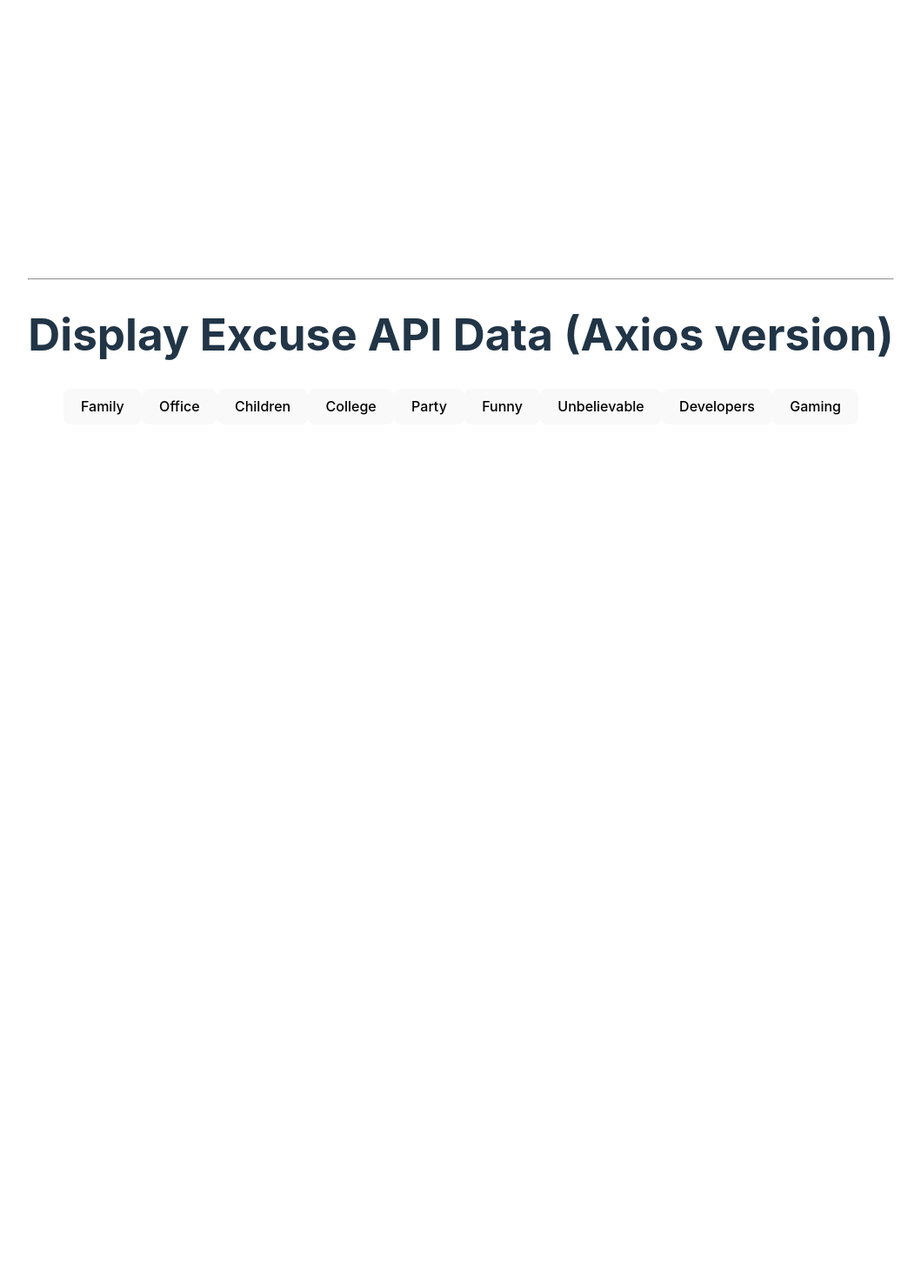
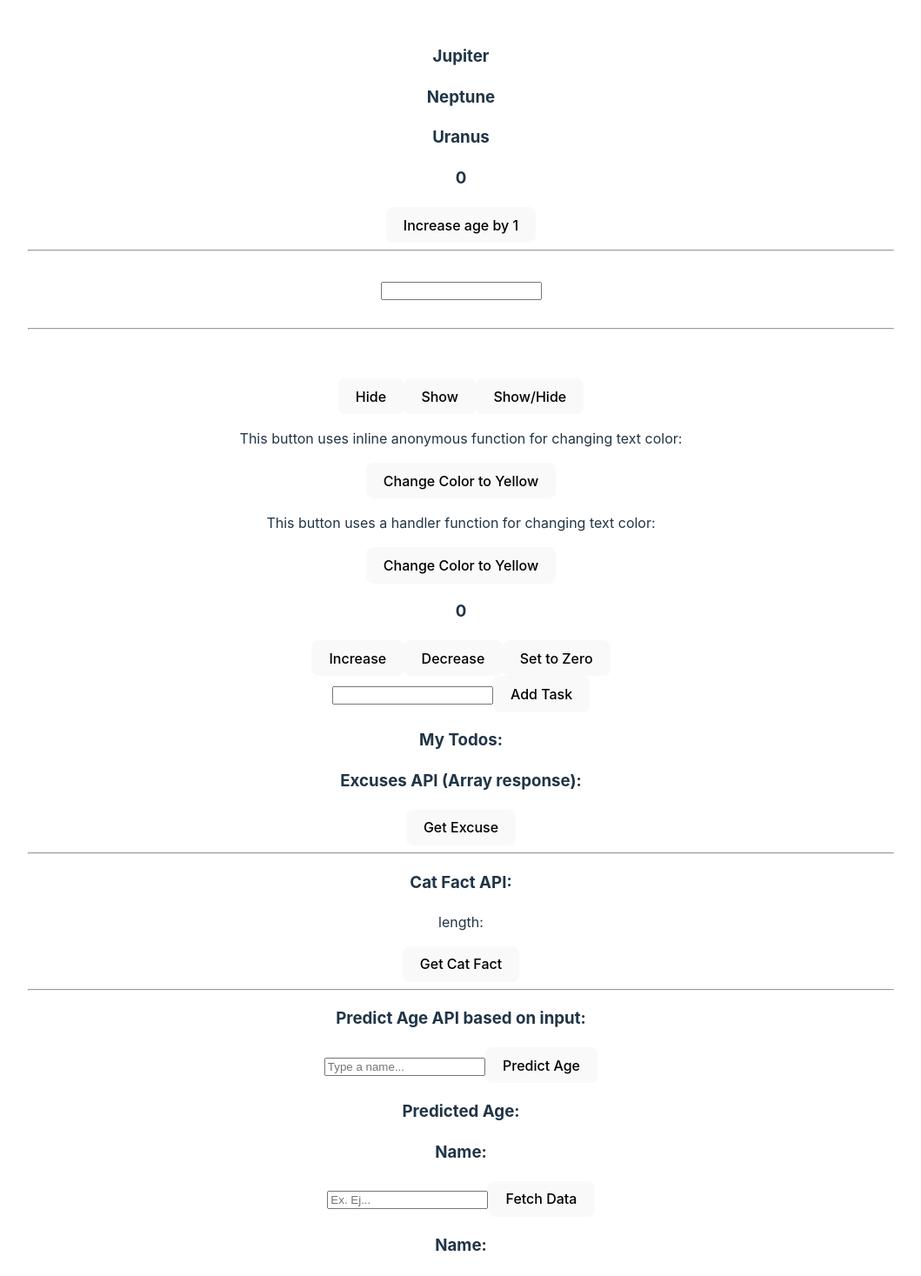
Before and after one commit to ejsadiarin/React-JS-Playground-App, a React (Vite) app: page / in a window 1280 px wide. Shown: the top 1467 px of the page at 87% size, without its empty margins (110-1169 px from the left). Before the commit the page ends 800 px from the top, so only its background shows below. Built offline with nearby package versions, Linux system fonts and the light colour scheme.

Commit message:
merged all components to MainLayout component for layout app

```diff
--- a/package.json
+++ b/package.json
@@ -11,7 +11,8 @@
   "dependencies": {
     "axios": "^1.3.4",
     "react": "^18.2.0",
-    "react-dom": "^18.2.0"
+    "react-dom": "^18.2.0",
+    "react-router-dom": "^6.8.2"
   },
   "devDependencies": {
     "@types/react": "^18.0.27",
--- a/src/App.jsx
+++ b/src/App.jsx
@@ -1,13 +1,8 @@
 import { useState } from 'react'
 import reactLogo from './assets/react.svg'
 import './App.css'
-import Planets from './Planets'
-import Sidebar from './Sidebar'
-import Exercise1 from './Exercise1'
-import TodoList from './TodoList'
-import Quotes from './Quotes'
-import ObjectAPI from './ObjectAPI'
-import { ExerciseAPIFetch, ExerciseAPIAxios } from './ExerciseAPI'
+import { BrowserRouter, Routes, Route } from "react-router-dom";
+import MainLayout from './layout/MainLayout';
 
 // TODO: make a UI that displays all the mini projects done so far
 // --> can be a Sidebar that has buttons to show Components (Planets, TodoList, etc.)
@@ -15,15 +10,7 @@
 function App() {
   return (
     <div className="App">
-     {/* <Planets /> */}
-     <hr />
-     {/* <Sidebar /> */}
-      {/* <Exercise1 /> */}
-      {/* <TodoList /> */}
-      {/* <Quotes /> */}
-      {/* <ObjectAPI /> */}
-      {/* <ExerciseAPIFetch /> */}
-      <ExerciseAPIAxios />
+      <MainLayout />
     </div>
   )
 }
--- a/src/Sidebar.jsx
+++ /dev/null
@@ -1,82 +0,0 @@
-import { useState } from "react";
-
-function Counter() {
-  const [age, setAge] = useState(0);
-
-  function handleAge() {
-    setAge((age)=> age + 1);
-  }
-
-  return (
-    <>
-      <h3>{age}</h3>
-      <button onClick={handleAge}>Increase age by 1</button>
-    </>
-  )
-}
-
-function Input() {
-  const [inputValue, setInputValue] = useState("");
-
-  function handleInputValue(e) {
-    setInputValue(e.target.value);
-    console.log(e.target.value);
-  }
-
-  return (
-    <div>
-      <input type="text" onChange={handleInputValue} />
-      {inputValue}
-    </div>
-  )
-}
-
-function ShowText() {
-  const [isShowText, setShowText] = useState(true);
-  const [textColor, setTextColor] = useState("white");
-
-  function HideText() {
-    setShowText(false);
-  }
-
-  function ShowText() {
-    setShowText(true);
-  }
-
-  function handleTextColor() {
-    setTextColor(() => textColor === "white" ? "yellow" : "white");
-  }
-
-  return (
-    <>
-      {isShowText &&
-      <p style={{ color: textColor }}>
-      This text will either show or hide
-      </p>}
-
-      <button onClick={() => setShowText(false)}>Hide</button>
-      <button onClick={ShowText}>Show</button>
-      <button onClick={!isShowText ? ShowText : HideText}>Show/Hide</button>
-      {/* Color change when onClick event (Inline and using handler function) */}
-      <p>This button uses inline anonymous function for changing text color:</p>
-      <button onClick={() => setTextColor(textColor === "white" ? "yellow" : "white")}>Change Color to Yellow</button>
-      <p>This button uses a handler function for changing text color:</p>
-      <button onClick={handleTextColor}>Change Color to Yellow</button>
-    </>
-  )
-}
-
-export default function Sidebar() {
-
-  return (
-    <>
-    <Counter />
-    <hr />
-    <br />
-    <Input />
-    <br />
-    <hr />
-    <ShowText />
-    </>
-  );
-}
--- /dev/null
+++ b/src/TestFeat.jsx
@@ -0,0 +1,82 @@
+import { useState } from "react";
+
+function Counter() {
+  const [age, setAge] = useState(0);
+
+  function handleAge() {
+    setAge((age)=> age + 1);
+  }
+
+  return (
+    <>
+      <h3>{age}</h3>
+      <button onClick={handleAge}>Increase age by 1</button>
+    </>
+  )
+}
+
+function Input() {
+  const [inputValue, setInputValue] = useState("");
+
+  function handleInputValue(e) {
+    setInputValue(e.target.value);
+    console.log(e.target.value);
+  }
+
+  return (
+    <div>
+      <input type="text" onChange={handleInputValue} />
+      {inputValue}
+    </div>
+  )
+}
+
+function ShowText() {
+  const [isShowText, setShowText] = useState(true);
+  const [textColor, setTextColor] = useState("white");
+
+  function HideText() {
+    setShowText(false);
+  }
+
+  function ShowText() {
+    setShowText(true);
+  }
+
+  function handleTextColor() {
+    setTextColor(() => textColor === "white" ? "yellow" : "white");
+  }
+
+  return (
+    <>
+      {isShowText &&
+      <p style={{ color: textColor }}>
+      This text will either show or hide
+      </p>}
+
+      <button onClick={() => setShowText(false)}>Hide</button>
+      <button onClick={ShowText}>Show</button>
+      <button onClick={!isShowText ? ShowText : HideText}>Show/Hide</button>
+      {/* Color change when onClick event (Inline and using handler function) */}
+      <p>This button uses inline anonymous function for changing text color:</p>
+      <button onClick={() => setTextColor(textColor === "white" ? "yellow" : "white")}>Change Color to Yellow</button>
+      <p>This button uses a handler function for changing text color:</p>
+      <button onClick={handleTextColor}>Change Color to Yellow</button>
+    </>
+  )
+}
+
+export default function TestFeat() {
+
+  return (
+    <>
+    <Counter />
+    <hr />
+    <br />
+    <Input />
+    <br />
+    <hr />
+    <ShowText />
+    </>
+  );
+}
--- /dev/null
+++ b/src/layout/MainLayout.jsx
@@ -0,0 +1,22 @@
+import Planets from '../Planets'
+import TestFeat from '../TestFeat'
+import Exercise1 from '../Exercise1'
+import TodoList from '../TodoList'
+import Quotes from '../Quotes'
+import ObjectAPI from '../ObjectAPI'
+import { ExerciseAPIFetch, ExerciseAPIAxios } from '../ExerciseAPI'
+
+export default function MainLayout() {
+  return (
+    <>
+    <Planets />
+    <TestFeat />
+    <Exercise1 />
+    <TodoList />
+    <Quotes />
+    <ObjectAPI />
+    <ExerciseAPIFetch />
+    <ExerciseAPIAxios />
+    </>
+  )
+}
```
Also changed, not shown: 1 other file (tests, documents, lock files or other folders).
